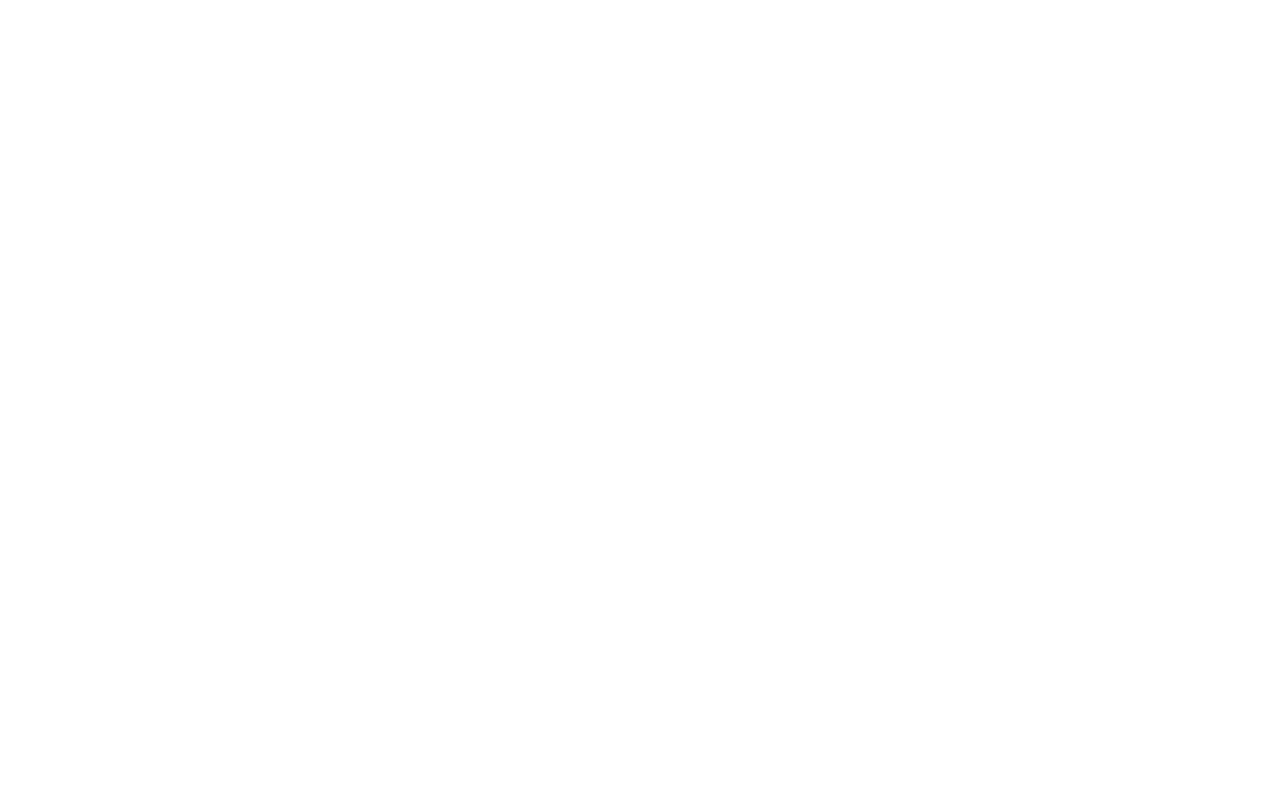
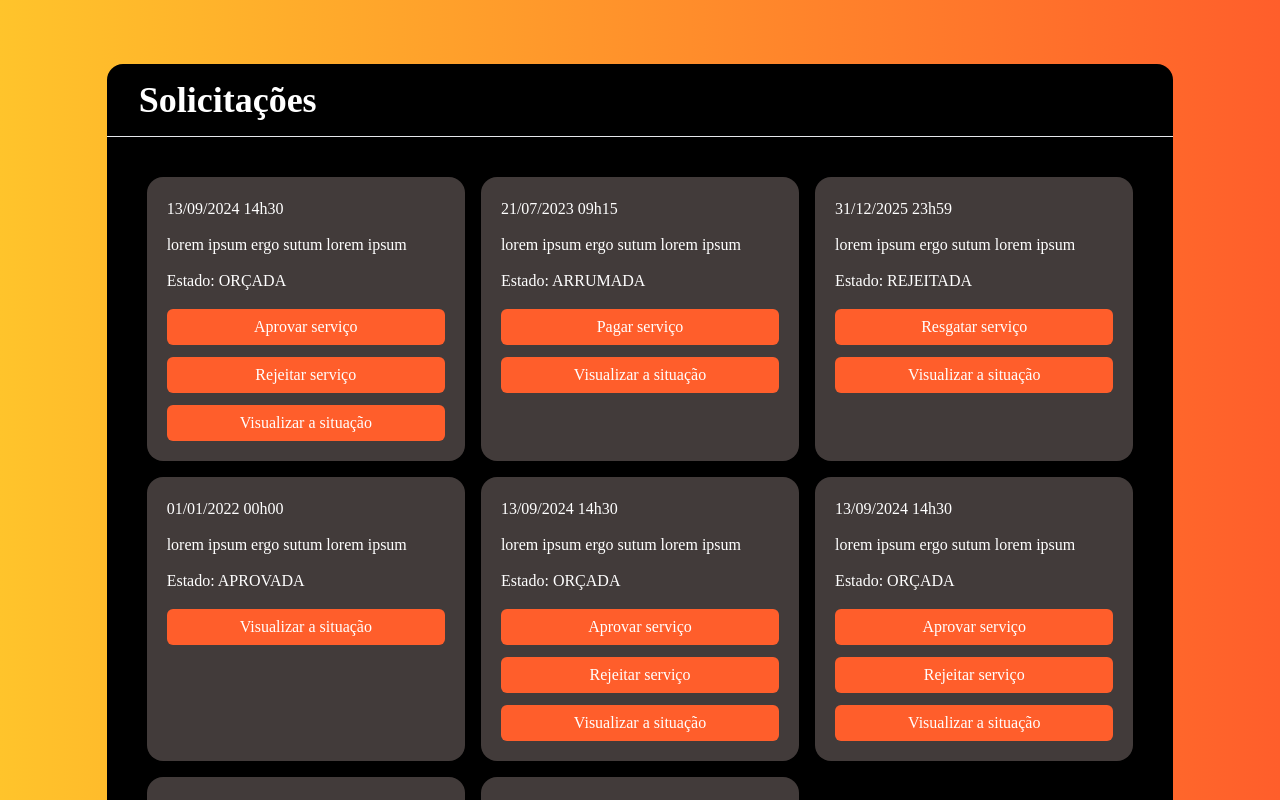
Before and after one commit to PauloBayer/trabalho-web2, an Angular app: page / in a window 1280 px wide. Shown: the top 800 px of the page. Built offline with nearby package versions, Linux system fonts and the light colour scheme; a web font is replaced by a local one.

Commit message:
[add] pagina inicial

```diff
--- a/src/app/app.routes.ts
+++ b/src/app/app.routes.ts
@@ -1,3 +1,6 @@
 import { Routes } from '@angular/router';
+import { PaginaInicialComponent } from './pages/pagina-inicial/pagina-inicial.component';
 
-export const routes: Routes = [];
+export const routes: Routes = [
+    { path: "", component: PaginaInicialComponent },
+];
--- /dev/null
+++ b/src/app/model/types/estado-solicitacao.type.ts
@@ -0,0 +1 @@
+export type EstadoSolicitacaoType = 'ORÇADA' | 'ARRUMADA' | 'REJEITADA' | 'APROVADA';
--- /dev/null
+++ b/src/app/pages/pagina-inicial/pagina-inicial.component.css
@@ -0,0 +1,4 @@
+#background {
+    background: rgb(255, 196, 43);
+    background: linear-gradient(90deg, rgba(255, 196, 43, 1) 0%, rgba(255, 94, 43, 1) 100%);
+}
--- /dev/null
+++ b/src/app/pages/pagina-inicial/pagina-inicial.component.html
@@ -0,0 +1,51 @@
+<div id="background" class="flex items-center justify-center py-16">
+    <div class="bg-black w-10/12 rounded-2xl">
+        <h1 class="mx-8 my-4 font-nuckle text-4xl font-extrabold text-white">
+            Solicitações
+        </h1>
+
+        <hr>
+
+        <div class="grid grid-cols-1 sm:grid-cols-2 lg:grid-cols-3 gap-4 p-10">
+            @for (solicitacao of solicitacoes; track $index) {
+                <div class="bg-[#423B3A] rounded-2xl p-5">
+                    <p class="font-nuckle font-light text-white mb-3">
+                        {{ formatDate(solicitacao.data) }}
+                    </p>
+                    <p class="font-nuckle font-light text-white mb-3">
+                        {{ solicitacao.descricao }}
+                    </p>
+                    <p class="font-nuckle font-light text-white mb-4">
+                        Estado: {{ solicitacao.estado  }}
+                    </p>
+
+                    @if (solicitacao.estado === 'ORÇADA') {
+                        <button class="w-full bg-[#FF5E2B] rounded-md font-nuckle font-light text-white h-9 mb-3">
+                            Aprovar serviço
+                        </button>
+
+                        <button class="w-full bg-[#FF5E2B] rounded-md font-nuckle font-light text-white h-9 mb-3">
+                            Rejeitar serviço
+                        </button>
+                    }
+
+                    @else if (solicitacao.estado === 'ARRUMADA') {
+                        <button class="w-full bg-[#FF5E2B] rounded-md font-nuckle font-light text-white h-9 mb-3">
+                            Pagar serviço
+                        </button>
+                    }
+
+                    @else if (solicitacao.estado === 'REJEITADA') {
+                        <button class="w-full bg-[#FF5E2B] rounded-md font-nuckle font-light text-white h-9 mb-3">
+                            Resgatar serviço
+                        </button>
+                    }
+
+                    <button class="w-full bg-[#FF5E2B] rounded-md font-nuckle font-light text-white h-9">
+                        Visualizar a situação
+                    </button>
+                </div>
+            }
+        </div>
+    </div>
+</div>
--- /dev/null
+++ b/src/app/pages/pagina-inicial/pagina-inicial.component.ts
@@ -0,0 +1,34 @@
+import { Component } from '@angular/core';
+import { ISolicitacao } from '../../model/interfaces/solicitacao.interface';
+
+@Component({
+  selector: 'app-pagina-inicial',
+  standalone: true,
+  imports: [],
+  templateUrl: './pagina-inicial.component.html',
+  styleUrl: './pagina-inicial.component.css'
+})
+export class PaginaInicialComponent {
+  solicitacoes: ISolicitacao[] = [
+    { data: "2024-09-13T14:30:00Z", descricao: "lorem ipsum ergo sutum lorem ipsum", estado: "ORÇADA" },
+    { data: "2023-07-21T09:15:45Z", descricao: "lorem ipsum ergo sutum lorem ipsum", estado: "ARRUMADA" },
+    { data: "2025-12-31T23:59:59Z", descricao: "lorem ipsum ergo sutum lorem ipsum", estado: "REJEITADA" },
+    { data: "2022-01-01T00:00:00Z", descricao: "lorem ipsum ergo sutum lorem ipsum", estado: "APROVADA" },
+    { data: "2024-09-13T14:30:00Z", descricao: "lorem ipsum ergo sutum lorem ipsum", estado: "ORÇADA" },
+    { data: "2024-09-13T14:30:00Z", descricao: "lorem ipsum ergo sutum lorem ipsum", estado: "ORÇADA" },
+    { data: "2025-12-31T23:59:59Z", descricao: "lorem ipsum ergo sutum lorem ipsum", estado: "REJEITADA" },
+    { data: "2022-01-01T00:00:00Z", descricao: "lorem ipsum ergo sutum lorem ipsum", estado: "APROVADA" }
+  ]
+
+  formatDate(timestamp: string): string {
+    const date = new Date(timestamp);
+
+    const day = date.getUTCDate().toString().padStart(2, '0');
+    const month = (date.getUTCMonth() + 1).toString().padStart(2, '0');
+    const year = date.getUTCFullYear();
+    const hours = date.getUTCHours().toString().padStart(2, '0');
+    const minutes = date.getUTCMinutes().toString().padStart(2, '0');
+
+    return `${day}/${month}/${year} ${hours}h${minutes}`;
+  }
+}
```
Also changed, not shown: src/app/model/interfaces/solicitacao.interface.ts (added, +7 -0 lines), 1 other file (tests, documents, lock files or other folders).
